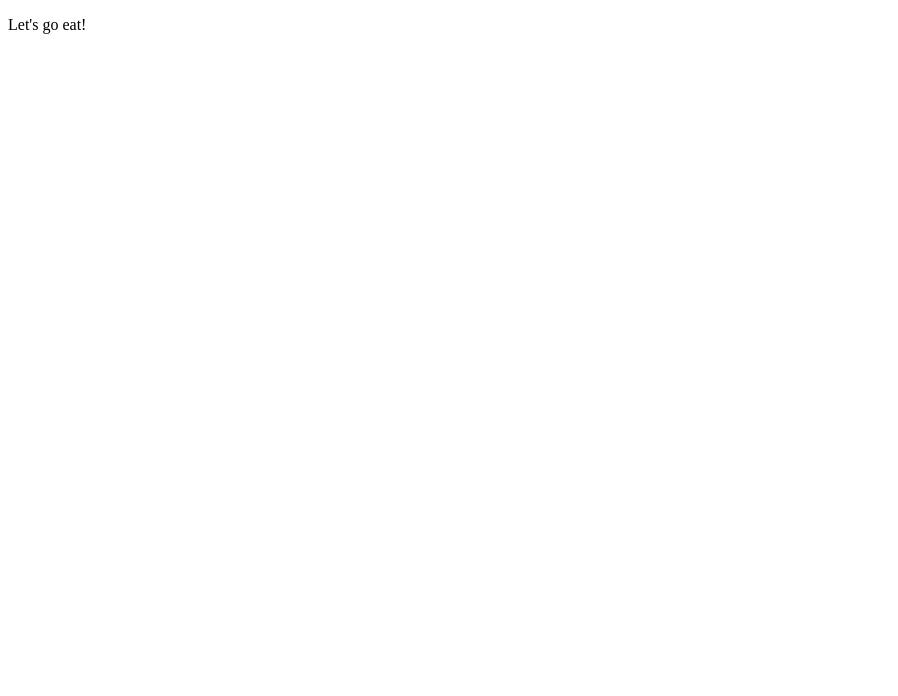
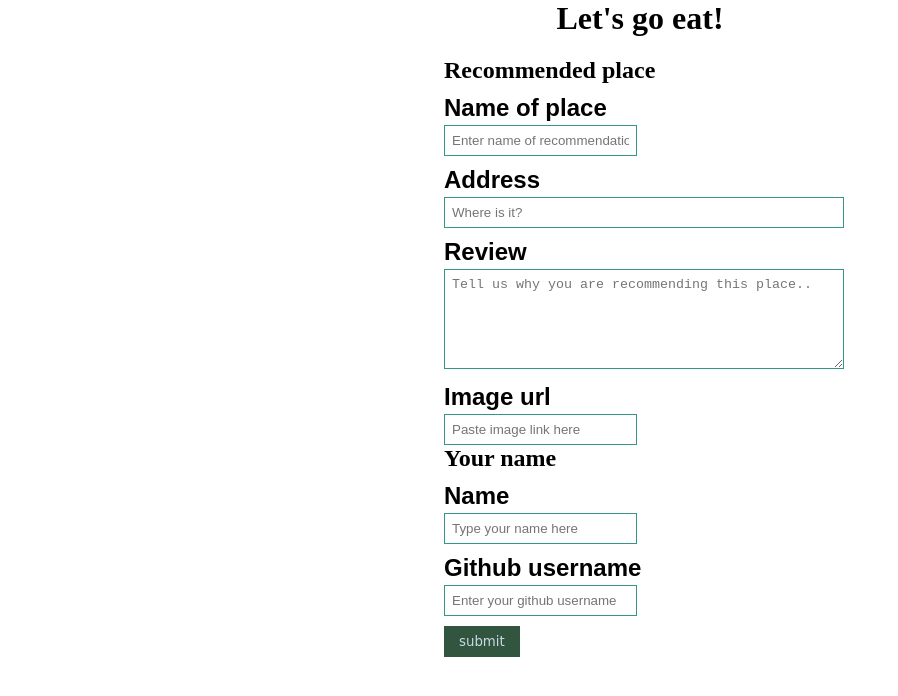
Before and after one commit to fac-15/FAC_guidebook, a website: page public/index.html in a window 1280 px wide. Shown: the whole page, without its empty margins (0-898 px from the left). Drawn offline with Linux system fonts and the light colour scheme.

Commit message:
added form

```diff
--- a/public/index.html
+++ b/public/index.html
@@ -1,13 +1,34 @@
 <!DOCTYPE html>
 <html lang="en">
 <head>
+
     <meta charset="UTF-8">
     <meta name="viewport" content="width=device-width, initial-scale=1.0">
     <meta http-equiv="X-UA-Compatible" content="ie=edge">
     <title>FAC Guidebook</title>
+    <link rel="stylesheet" type="text/css" href="main.css">
 </head>
 <body>
-  <p>Let's go eat!</p>
+  <h1>Let's go eat!</h1>
+
+  <section id="form" title ="form">
+      <form>
+
+        <ul class="form-style-1">
+          <h2>Recommended place</h2>
+          <li><label for ="name-of-place">Name of place</label><input type='text' id ="name-of-place" placeholder="Enter name of recommendation here" required/> </li>
+          <li> <label for ="address">Address</label> <input type='text' id="address" class ="field-long" placeholder="Where is it?" required></li>
+          <li><label for ="review">Review</label><textarea id = "review" placeholder="Tell us why you are recommending this place.." class = "field-long field-textarea" required></textarea></li>
+          <li> <label for ="image-url">Image url</label> <input type='url' src="" id="image-url" placeholder="Paste image link here"></li>
+
+          <h2>Your name</h2>
+          <li><label for ="name-of-user">Name</label><input type='text' id="name-of-user" placeholder="Type your name here" required/> </li>
+          <li><label for ="github-username">Github username</label><input type='text' id ="github-username" placeholder="Enter your github username" required/> </li>
+          <li><input type="submit" value= "submit"></li>
+        </ul>
+      </form>
+    </section>
   <script type="text/javascript" src="./app.js"></script>
+
 </body>
 </html>
--- a/public/main.css
+++ b/public/main.css
@@ -0,0 +1,85 @@
+* {
+	margin: 0;
+	padding: 0;
+}
+
+
+h1 {
+    text-align: center;
+}
+
+.form-style-1 {
+    margin: 0 auto;
+    max-width: 400px;
+    padding: 20px 12px 10px 20px;
+  }
+
+  .form-style-1 li {
+    padding: 0;
+    display: block;
+    list-style: none;
+    margin: 10px 0 0 0;
+  }
+
+  .form-style-1 label {
+    margin: 0 0 3px 0;
+    padding: 0px;
+    display: block;
+    font-weight: bold;
+    font-family: "Syncopate", sans-serif;
+    font-size: 1.5rem;
+    color: black;
+  }
+
+  .form-style-1 input[type="text"],
+  .form-style-1 input[type="url"],
+  textarea {
+    box-sizing: border-box;
+    -webkit-box-sizing: border-box;
+    -moz-box-sizing: border-box;
+    border: 1px solid #379683;
+    padding: 7px;
+    margin: 0px;
+    -webkit-transition: all 0.3s ease-in-out;
+    -moz-transition: all 0.3s ease-in-out;
+    -ms-transition: all 0.3s ease-in-out;
+    -o-transition: all 0.3s ease-in-out;
+    outline: none;
+  }
+
+  .form-style-1 input[type="text"]:focus,
+  .form-style-1 input[type="url"]:focus,
+  .form-style-1 textarea:focus {
+    -moz-box-shadow: 0 0 8px #c94b3a;
+    -webkit-box-shadow: 0 0 8px #c94b3a;
+    box-shadow: 0 0 8px #c94b3a;
+    border: 1px solid #c94b3a;
+  }
+
+  .form-style-1 {
+    width: 49%;
+  }
+
+  .form-style-1 .field-long {
+    width: 100%;
+  }
+
+  .form-style-1 .field-textarea {
+    height: 100px;
+  }
+
+  .form-style-1 input[type="submit"] {
+    background: #32553f;
+    padding: 8px 15px 8px 15px;
+    border: none;
+    color: #fff;
+    font-family: "Comfortaa", cursive;
+    color: #cad8e6;
+  }
+
+  .form-style-1 input[type="submit"]:hover {
+    background: #4691a4;
+    box-shadow: none;
+    -moz-box-shadow: none;
+    -webkit-box-shadow: none;
+  }
```
